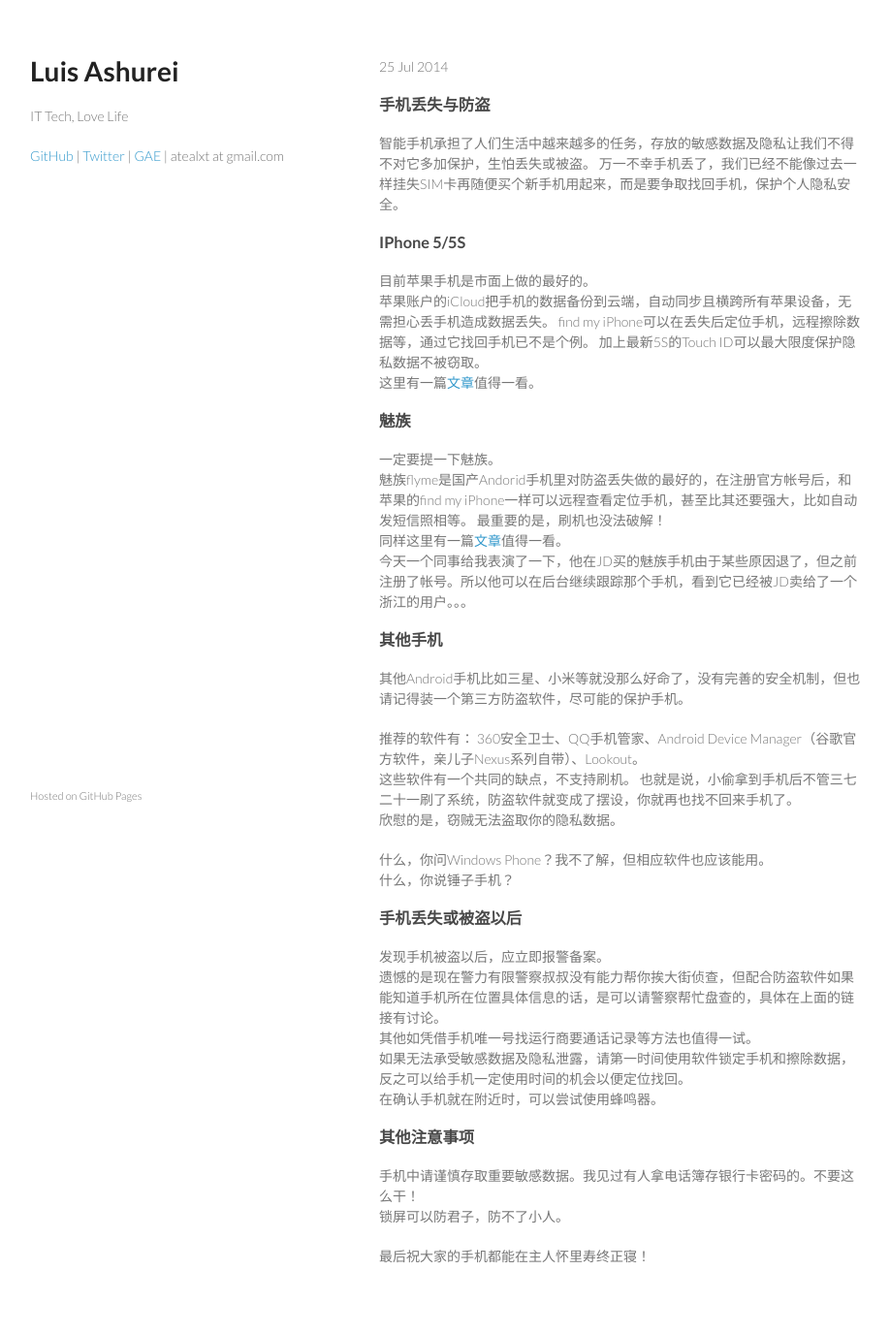
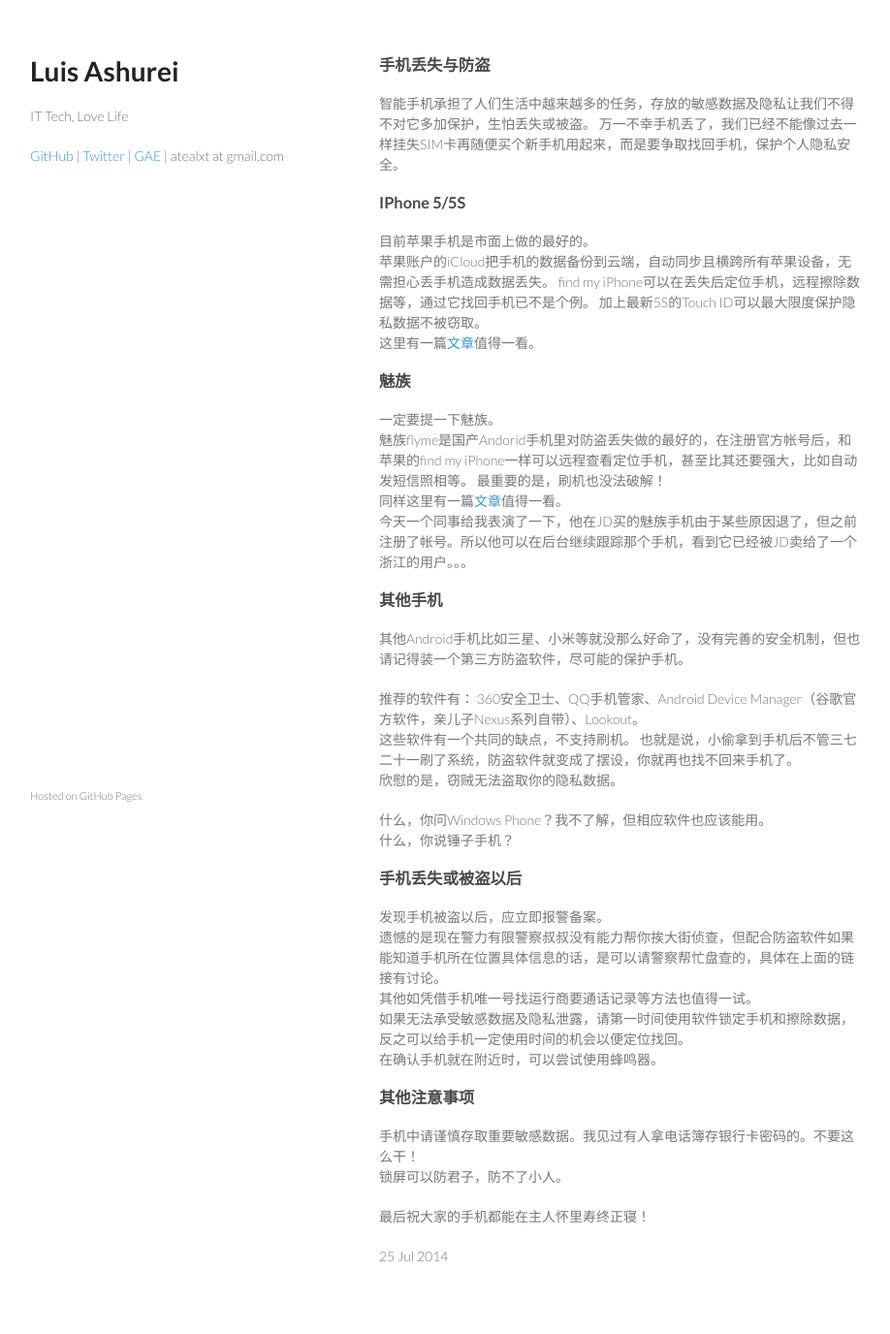
Before and after one commit to atealxt/atealxt.github.io, a Jekyll site: the page built from _posts/2014-07-25-stolen-mobile-and-security.html, in a window 1280 px wide. Shown: the whole page at 97% size, without its empty margins (179-1097 px from the left). Built offline with Jekyll 4.4.1, drawn with Linux system fonts in a browser that asks for light colours; comment, search, counter and statistics services are not loaded.

Commit message:
Update 2014-07-25-stolen-mobile-and-security.html

```diff
--- a/_posts/2014-07-25-stolen-mobile-and-security.html
+++ b/_posts/2014-07-25-stolen-mobile-and-security.html
@@ -5,8 +5,6 @@ description: 智能手机丢了以后该怎么办
 keywords: 手机, 丢失，Android，防盗
 index: true
 ---
-
-<p>{{ page.date | date_to_string }}</p>
 
 
 <h3>
@@ -98,3 +96,5 @@ find my iPhone可以在丢失后定位手机，远程擦除数据等，通过它
 </p>
 
 {% include duoshuo.html %}
+
+<p>{{ page.date | date_to_string }}</p>
```
